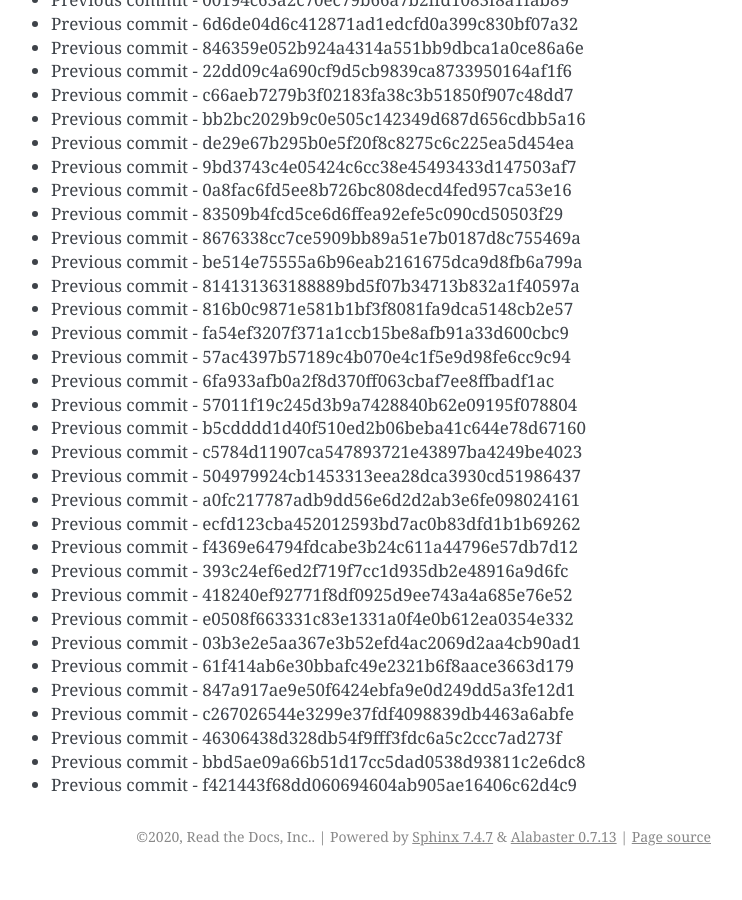
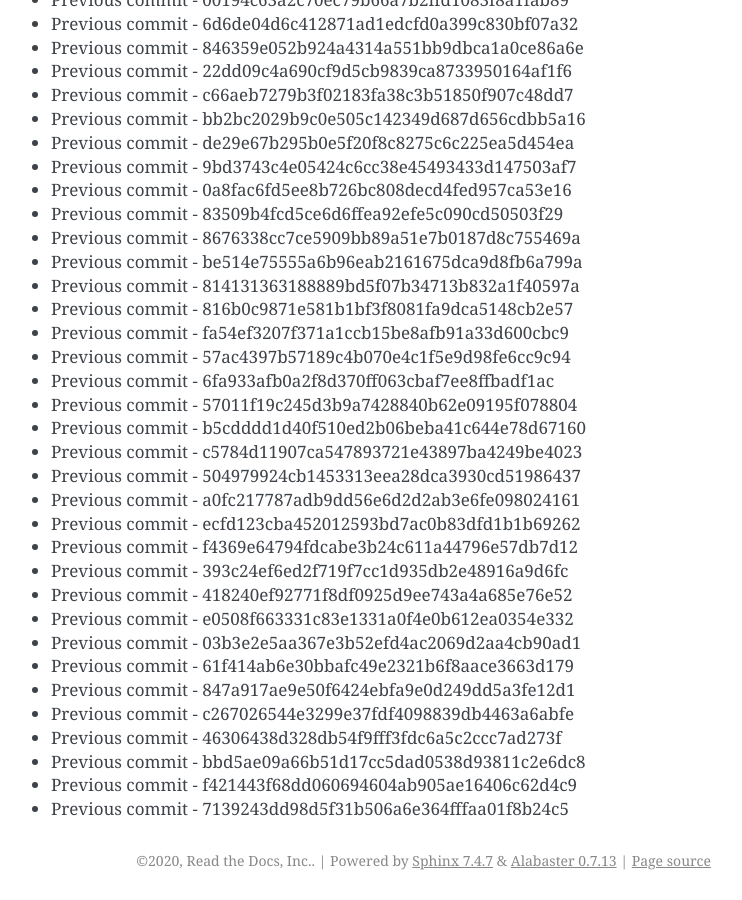
Before and after one commit to readthedocs/rtd-git-stresstest, a Sphinx documentation site: the page built from docs/updates.rst, in a window 1280 px wide and 900 px high, scrolled down 57292 px. Shown: the whole window, without its empty margins (399-1141 px from the left). Built offline with Sphinx 7.4.7, drawn with Linux system fonts in a browser that asks for light colours; before the commit the page ends 58168 px from its top, so only the background shows below that.

Commit message:
Generating commit from previous: 7139243dd98d5f31b506a6e364fffaa01f8b24c5

```diff
--- a/docs/updates.rst
+++ b/docs/updates.rst
@@ -2439,3 +2439,4 @@ It can be tested for any performance characteristics.
 * Previous commit - 46306438d328db54f9fff3fdc6a5c2ccc7ad273f
 * Previous commit - bbd5ae09a66b51d17cc5dad0538d93811c2e6dc8
 * Previous commit - f421443f68dd060694604ab905ae16406c62d4c9
+* Previous commit - 7139243dd98d5f31b506a6e364fffaa01f8b24c5
```
